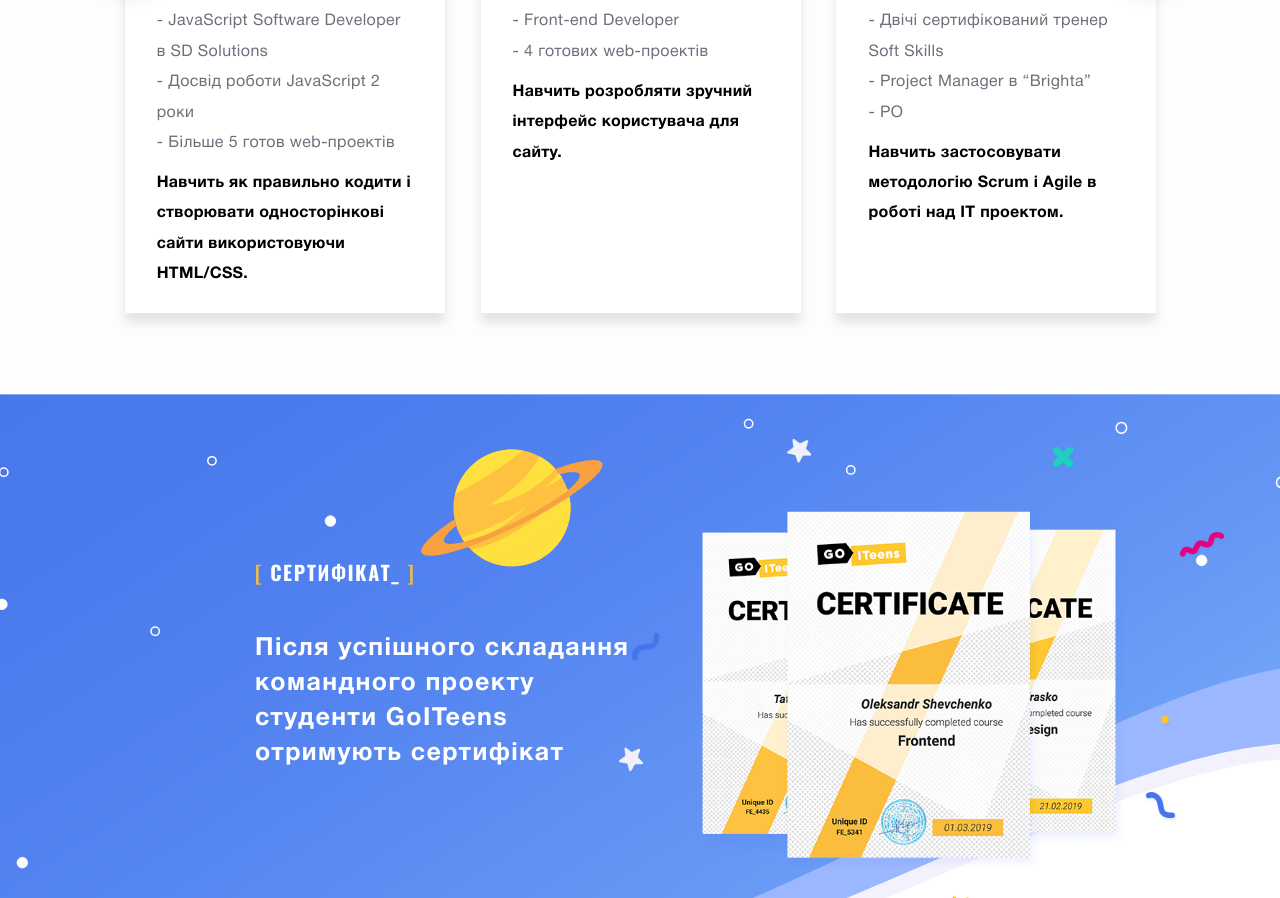
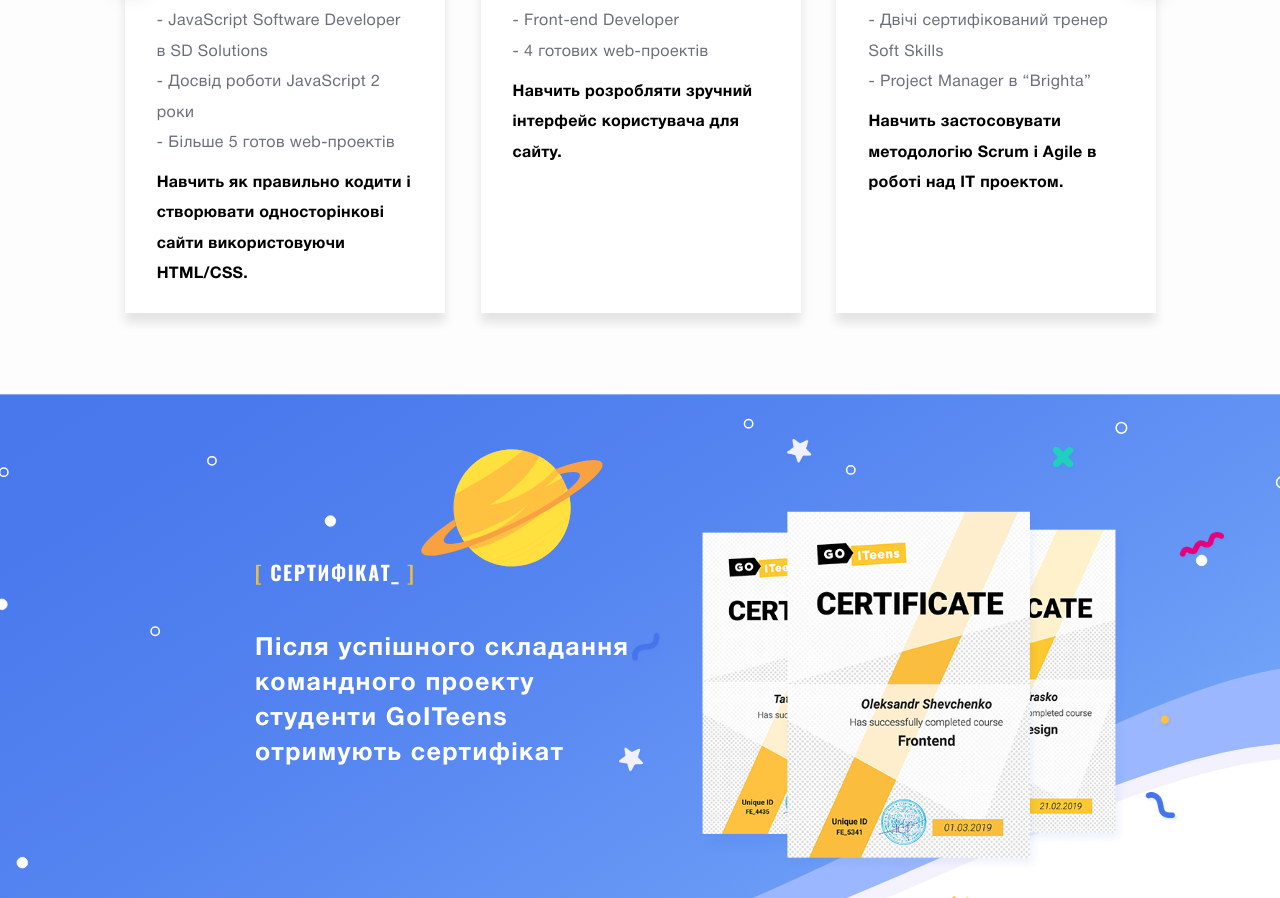
Before and after one commit to Olexiy-repin/go-Iteens, a website: page src/html/index.html in a window 1280 px wide. Shown: the part 4567-5465 px from the top of the page. Drawn offline with nearby package versions, Linux system fonts and the light colour scheme; files that its build step writes are made by us from their sources; files whose address does not match are found by name; a web font is replaced by a local one.

Commit message:
delete po in teacher Sofia

```diff
--- a/src/html/teachers.html
+++ b/src/html/teachers.html
@@ -50,7 +50,6 @@
               <ul class="teachers__card-list">
                 <li class="teachers__card-list-item">- Двічі сертифікований тренер Soft Skills</li>
                 <li class="teachers__card-list-item">- Project Manager в “Brighta”</li>
-                <li class="teachers__card-list-item">- PO</li>
               </ul>
               <p class="teachers__card-text">Навчить застосовувати методологію Scrum і Agile в роботі над IT проектом.</p>
             </div>
```
Also changed, not shown: dist/index.html.
